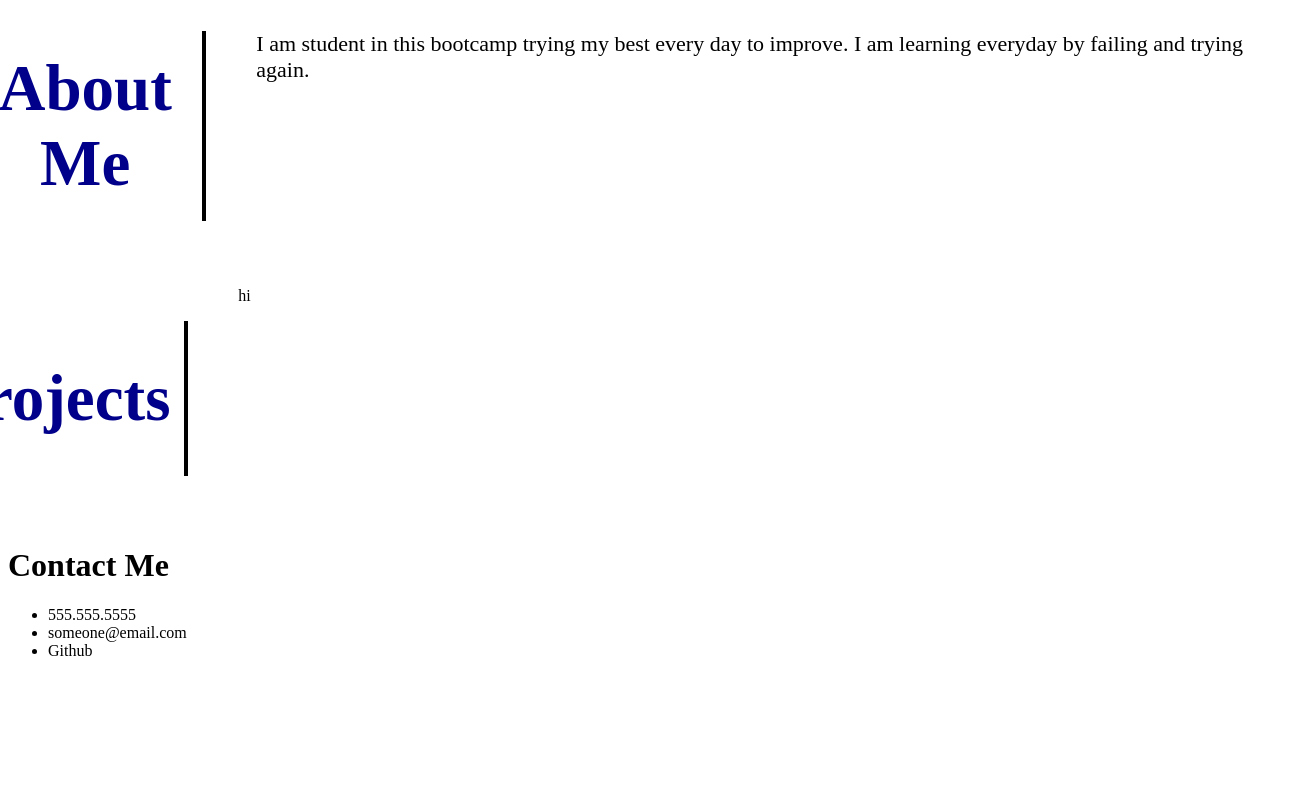
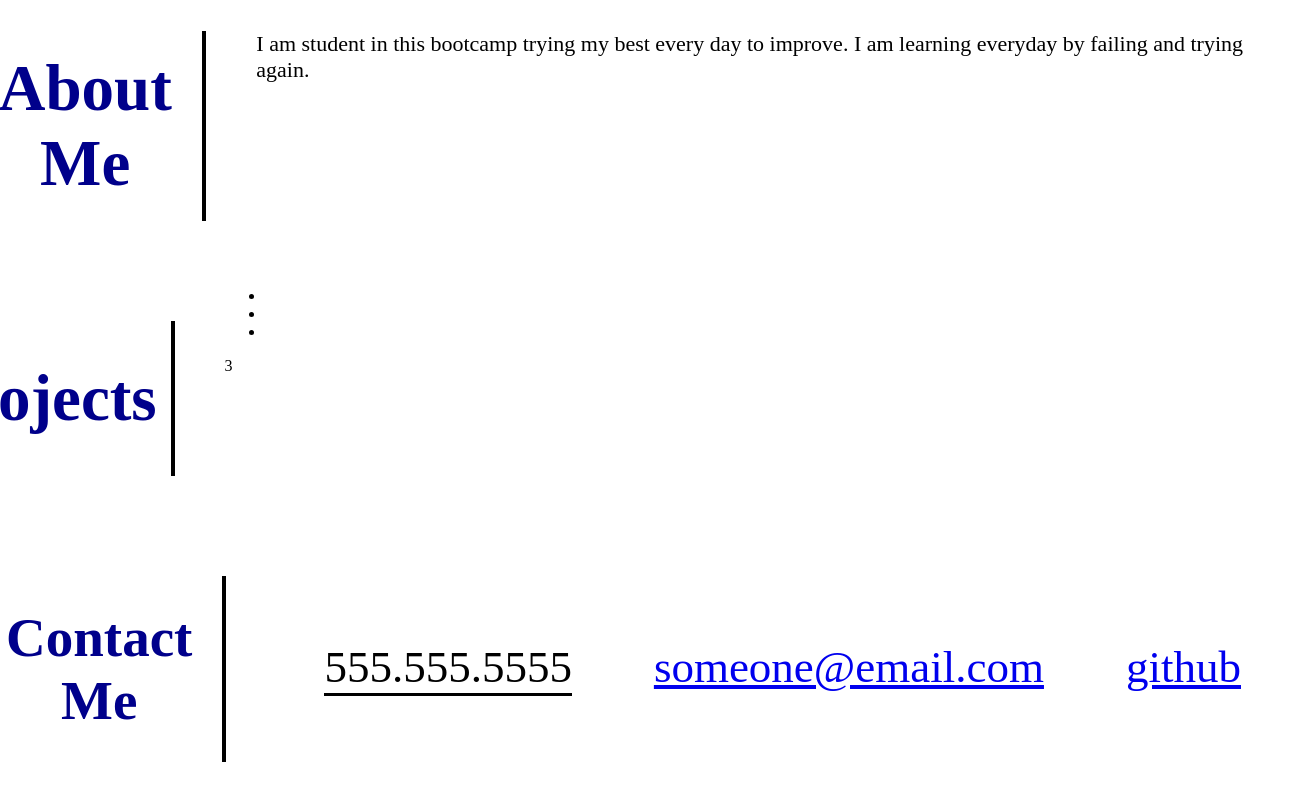
Before and after one commit to Zizzarivera/future_Portfolio, a plain HTML site: page index.html in a window 1280 px wide. Shown: the part 398-1198 px from the top of the page, 1304 px wide, since content can reach past the window. Before the commit the page ends 1074 px from the top, so only its background shows below. Drawn offline with Linux system fonts and the light colour scheme.

Commit message:
updating my status

```diff
--- a/index.html
+++ b/index.html
@@ -18,7 +18,6 @@
                 <li class="text"><u>About Me</u></li>
                 <li class="text"><u> Projects</u></li>
                 <li class="text"><u>Contact Me</u></li>
-                <!-- <a href="”#”" -->
             </ul>
         </div>
     </div>
@@ -41,11 +40,18 @@
         <div class="Projects-container">
             <h1>Projects</h1>
 
-            <section class="Project-stlye">
-                <p>hi</p>
+            <div class="Project-stlye" >
+
+            <ul id="list">
+                <li></li>
+                <li></li>
+                <li></li>
+            </ul>
+3
+
+           </div>
 
 
-            </section>
 
         </div>
     </main>
@@ -56,11 +62,15 @@
             <h1>Contact Me</h1>
             <ul class="list">
                 <li id="number">555.555.5555</li>
-                <li id="email">someone@email.com</li>
-                <li id="github">Github</li>
+                <li id="email"><a href="#">someone@email.com</a></li>
+                <li id="github"><a href="https://github.com/Zizzarivera">github</a></li>
             </ul>
         </div>
     </footer>
 </body>
 
 </html>
+
+
+<!-- https://github.com/Zizzarivera -->
+<!-- <a href="”#”"></a> -->
--- a/style.css
+++ b/style.css
@@ -10,7 +10,7 @@
     background-color: #17597a;
 }
 
-    .title{
+.title {
     padding: 18px;
     font-size: 55px;
     color: lightblue;
@@ -37,13 +37,13 @@
     margin-top: -50px;
 }
 
-    .text{
+.text {
     margin: 30px;
 }
 
-    .hero{
+.hero {
     height: 250px;
-    background-image:url(https://wallpapers.com/images/hd/cool-photos-background-1920-x-1080-9cnqcjs5o3rb8raa.jpg);
+    background-image: url(https://wallpapers.com/images/hd/cool-photos-background-1920-x-1080-9cnqcjs5o3rb8raa.jpg);
     background-size: cover;
     background-position: center;
     margin: -10px;
@@ -58,8 +58,8 @@
     margin-top: 62px;
     position: absolute;
     font-size: 50px;
-        font-family:'Franklin Gothic Medium', 'Arial Narrow', Arial, sans-serif;
-        color:white;
+    font-family: 'Franklin Gothic Medium', 'Arial Narrow', Arial, sans-serif;
+    color: white;
 }
 
 .about-me-container {
@@ -67,6 +67,7 @@
     justify-content: center;
 
 }
+
 .about-me-container h1 {
     border-right: 4px solid black;
     padding: 20px;
@@ -106,22 +107,79 @@
 
 }
 
-    .Contact-Me-Container {
+.Contact-Me-container {
     display: flex;
     justify-content: center;
+    margin-left: -50px;
 }
 
-    .Contact-Me-Container h1 {
+.Contact-Me-container h1 {
     border-right: 4px solid black;
-        padding: 20px;
+    padding: 30px;
     margin: 50px;
     width: 200px;
     text-align: center;
-        margin-left: -40px;
-        font-size: 65px;
-        color: darkblue
+    font-size: 55px;
+    color: darkblue;
+    /* margin-top: -50px; */
+    /* margin-left: -50px; */
+
 }
 
-    .lsit {
-        color:blueviolet
+.list {
+    display: flex;
+    justify-content: center;
+    margin-left: -92px;
+
 }
+
+#number
+ {
+    margin-left: 100px;
+    display: flex;
+    /* margin-top: 92px; */
+    font-size: 45px;
+    margin-right: 63px;
+    border-bottom: 10px;
+    border-bottom: 3px solid;
+    padding-top: 99px;
+    margin-bottom: 100px;
+    margin-top: 0px;
+}
+#email,
+#github {
+    margin-left: 100px;
+    display: flex;
+    /* margin-top: 92px; */
+    font-size: 45px;
+    margin-right: 63px;
+    border-bottom: 10px;
+    /* border-bottom: 3px solid; */
+    padding-top: 99px;
+    margin-bottom: 100px;
+    margin-top: 0px;
+    color: blue;
+    margin-left: 19px;
+
+}
+
+a:hover {
+background-color: #eff3f5;
+color: red;
+}
+
+/* #github {
+    margin-left: 19px;
+
+} */
+html {
+    height: 100%;
+}
+
+
+/* .img {
+        background-image: https://devangsoni.com/wp-content/uploads/2022/12/project.jpg;
+        background-image: https://media.licdn.com/dms/image/C4E12AQFnek8KF7m9MA/article-cover_image-shrink_600_2000/0/1520159759172?e=2147483647&v=beta&t=REnb_Ewq2qqdfjhwvduW9GRHT_9LUDAdi-CqHbfeEm0
+        background-image: https://www.liquidplanner.com/wp-content/uploads/2019/04/4979119_Best-practices-IT-PMS-1024x1024.jpg
+
+    }
```
Lines whose indentation alone changed are shown as unchanged.
